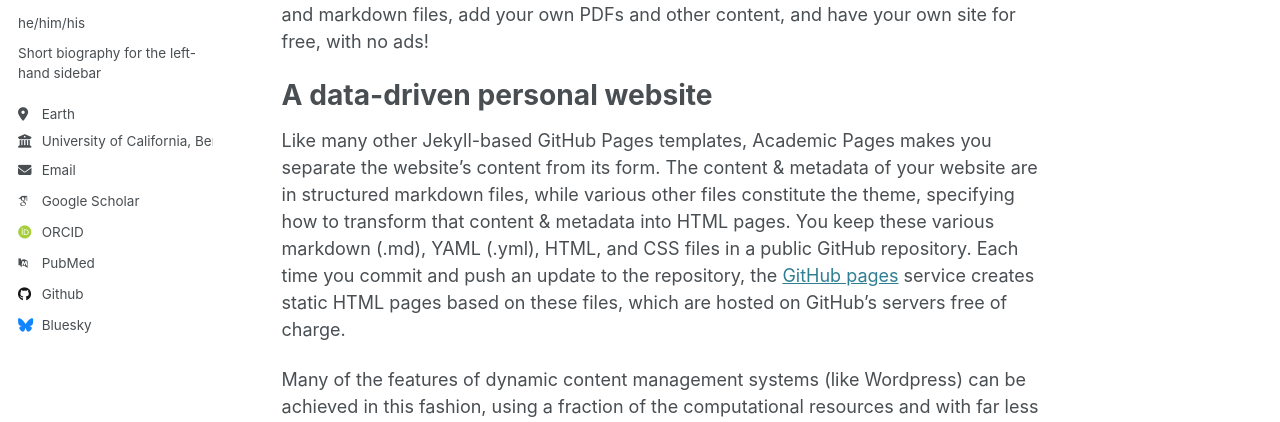
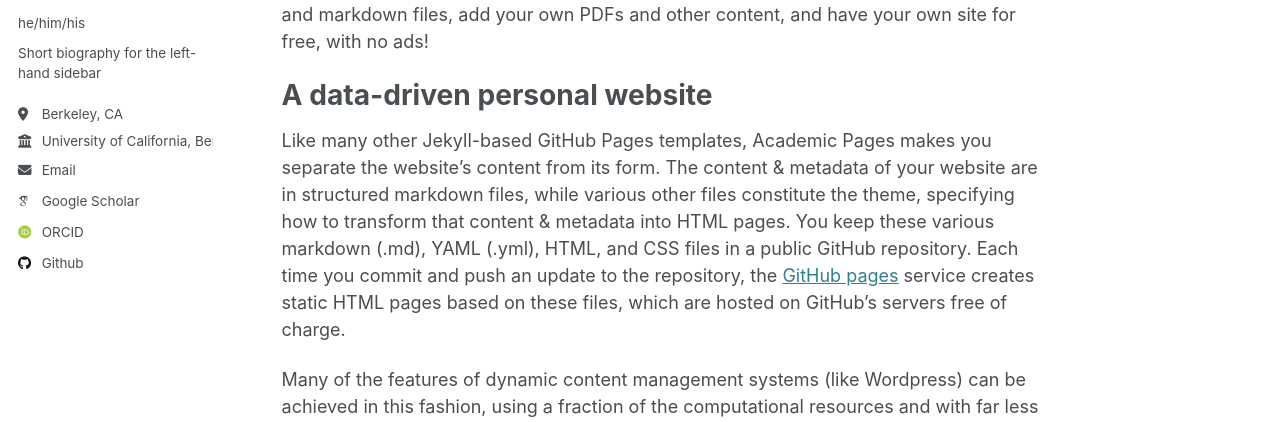
Before and after one commit to xiaoruiyliu/xiaoruiyliu.github.io, a Jekyll site: the page built from _pages/about.md, in a window 1280 px wide. Shown: the part 364-786 px from the top of the page. Built offline with Jekyll 4.4.1, drawn with Linux system fonts in a browser that asks for light colours; some web fonts are replaced.

Commit message:
Update _config.yml

```diff
--- a/_config.yml
+++ b/_config.yml
@@ -25,31 +25,31 @@
   name             : "Xiaorui Liu"
   pronouns         : "he/him/his"
   bio              : "Short biography for the left-hand sidebar"
-  location         : "Earth"
+  location         : "Berkeley, CA"
   employer         : "University of California, Berkeley"
-  uri              : # URL
+  # uri              : # URL
   email            : "xiaoruiliu@berkeley.edu"
 
   # Academic websites
-  arxiv            : # URL - Update with the correct link to your profile
+  # arxiv            : # URL - Update with the correct link to your profile
   googlescholar    : "https://scholar.google.com/citations?user=PS_CX0AAAAAJ"
-  impactstory      : # URL
+  # impactstory      : # URL
   orcid            : "http://orcid.org/yourorcidurl"
-  semantic         : # URL
-  pubmed           : "https://www.ncbi.nlm.nih.gov/pubmed/?term=john+snow"
-  researchgate     : # URL
-  scopus           : # URL
+  # semantic         : # URL
+  # pubmed           : "https://www.ncbi.nlm.nih.gov/pubmed/?term=john+snow"
+  # researchgate     : # URL
+  # scopus           : # URL
 
   # Repositories and software development
-  bitbucket        : # Username - Update with your username on the site
-  codepen          : # Username
-  dribbble         : # Username
-  github           : "academicpages"
-  kaggle           : # Username
-  stackoverflow    : # User number or user number and name (i.e., use "1" or "1/jeff-atwood")
+  # bitbucket        : # Username - Update with your username on the site
+  # codepen          : # Username
+  # dribbble         : # Username
+  github           : "xiaoruiyliu"
+  # kaggle           : # Username
+  # stackoverflow    : # User number or user number and name (i.e., use "1" or "1/jeff-atwood")
 
   # Social media
-  bluesky          : "bsky.app" # Replace this with you Bluesky username
+  # bluesky          : "bsky.app" # Replace this with you Bluesky username
   facebook         : # Username
   flickr           : # Username
   foursquare       : # Username
```
